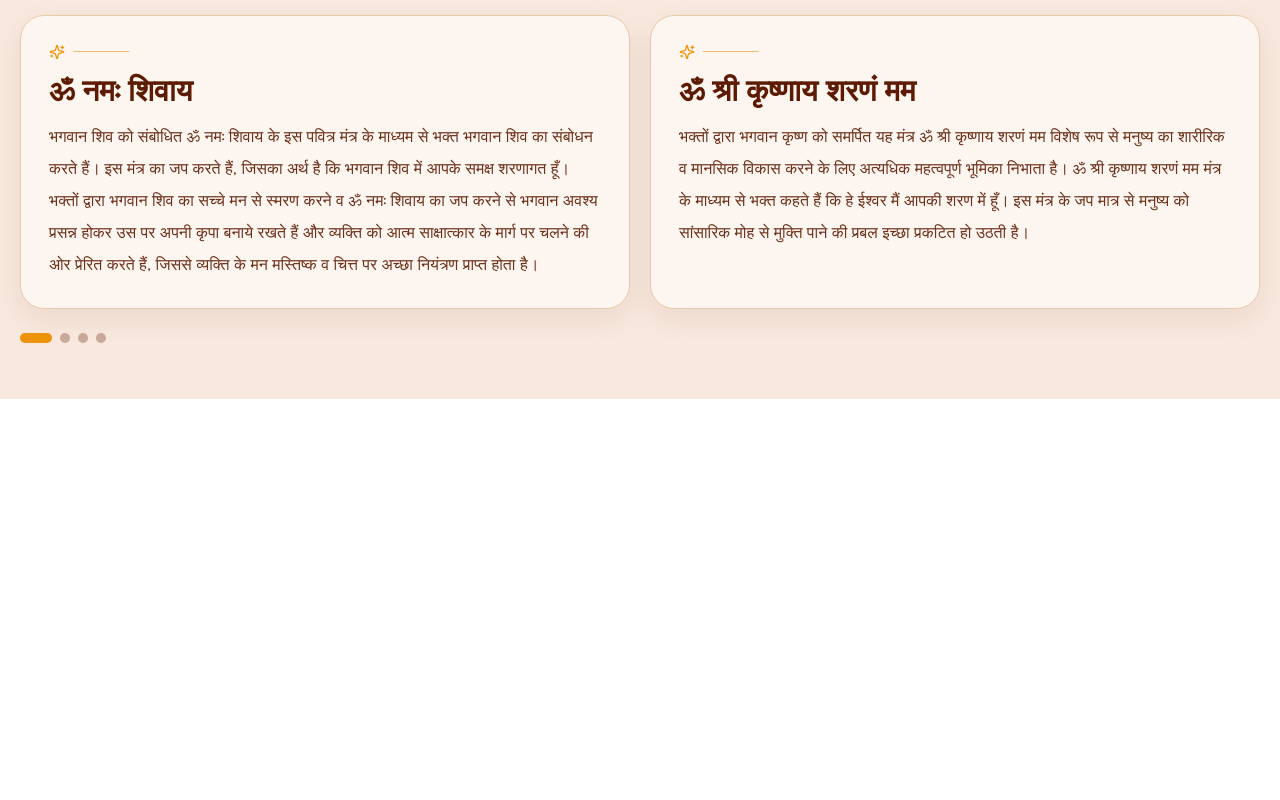
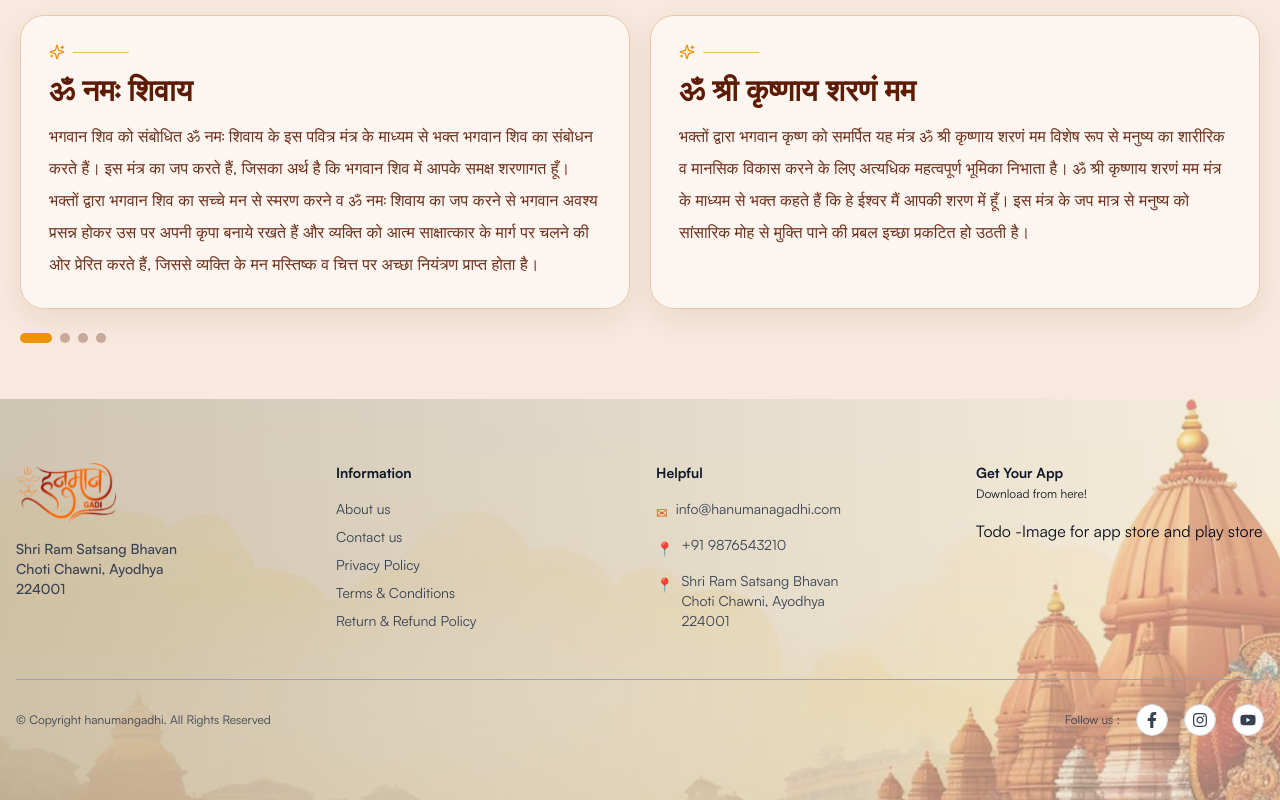
Before and after one commit to Sumit-Jangir/HanumanGadi, a Next.js app: page / in a window 1280 px wide. Shown: the part 1161-1961 px from the top of the page. Before the commit the page ends 1560 px from the top, so only its background shows below. Built offline with nearby package versions, Linux system fonts and the light colour scheme; no server answers.

Commit message:
feat: add footer

```diff
--- a/src/app/layout.tsx
+++ b/src/app/layout.tsx
@@ -7,8 +7,8 @@ import HolyLoader from "holy-loader";
 import Providers from "./providers";
 
 export const metadata: Metadata = {
-  title: "Shopco",
-  description: "Generated by create next app",
+  title: "Hanuman Gadi",
+  description: "Hanuman Gadi - श्री रामसत्संग भवन अयोध्या",
 };
 
 export const viewport: Viewport = {
@@ -29,7 +29,7 @@ export default function RootLayout({
           <TopNavbar />
           {children}
         </Providers>
-        {/* <Footer /> */}
+        <Footer />
       </body>
     </html>
   );
--- a/src/components/layout/Footer/index.tsx
+++ b/src/components/layout/Footer/index.tsx
@@ -1,147 +1,182 @@
+"use client";
 import { cn } from "@/lib/utils";
 import { integralCF } from "@/styles/fonts";
 import React from "react";
-import { PaymentBadge, SocialNetworks } from "./footer.types";
-import { FaFacebookF, FaGithub, FaInstagram, FaTwitter } from "react-icons/fa";
+import { SocialNetworks } from "./footer.types";
+import { FaFacebookF, FaInstagram, FaYoutube } from "react-icons/fa";
 import Link from "next/link";
-import LinksSection from "./LinksSection";
 import Image from "next/image";
-import NewsLetterSection from "./NewsLetterSection";
-import LayoutSpacing from "./LayoutSpacing";
+import { useLanguageStore } from "@/lib/stores/languageStore";
 
 const socialsData: SocialNetworks[] = [
   {
     id: 1,
-    icon: <FaTwitter />,
-    url: "https://twitter.com",
-  },
-  {
-    id: 2,
     icon: <FaFacebookF />,
     url: "https://facebook.com",
   },
   {
-    id: 3,
+    id: 2,
     icon: <FaInstagram />,
     url: "https://instagram.com",
   },
   {
-    id: 4,
-    icon: <FaGithub />,
-    url: "https://github.com/mohammadoftadeh",
-  },
-];
-
-const paymentBadgesData: PaymentBadge[] = [
-  {
-    id: 1,
-    srcUrl: "/icons/Visa.svg",
-  },
-  {
-    id: 2,
-    srcUrl: "/icons/mastercard.svg",
-  },
-  {
     id: 3,
-    srcUrl: "/icons/paypal.svg",
-  },
-  {
-    id: 4,
-    srcUrl: "/icons/applePay.svg",
-  },
-  {
-    id: 5,
-    srcUrl: "/icons/googlePay.svg",
+    icon: <FaYoutube />,
+    url: "https://youtube.com",
   },
 ];
 
 const Footer = () => {
+  const language = useLanguageStore((state) => state.language);
   return (
-    <footer className="mt-10">
-      <div className="relative">
-        <div className="absolute bottom-0 w-full h-1/2 bg-[#F0F0F0]"></div>
-        <div className="px-4">
-          <NewsLetterSection />
-        </div>
-      </div>
-      <div className="pt-8 md:pt-[50px] bg-[#F0F0F0] px-4 pb-4">
-        <div className="max-w-frame mx-auto">
-          <nav className="lg:grid lg:grid-cols-12 mb-8">
-            <div className="flex flex-col lg:col-span-3 lg:max-w-[248px]">
-              <h1
-                className={cn([
-                  integralCF.className,
-                  "text-[28px] lg:text-[32px] mb-6",
-                ])}
-              >
-                SHOP.CO
-              </h1>
-              <p className="text-black/60 text-sm mb-9">
-                We have clothes that suits your style and which you’re proud to
-                wear. From women to men.
+    <footer>
+      <div className="relative w-full bg-cover bg-top" style={{
+        backgroundImage: "url('/banners/footer-bg.png')",
+        backgroundColor: "#F5E6D3"
+      }}>
+        {/* Overlay */}
+        <div className="absolute inset-0 bg-gradient-to-r from-[rgba(147,133,113,0.4)] to-transparent"></div>
+
+        {/* Content */}
+        <div className="relative z-10 px-4 py-12 md:py-16">
+          <div className="max-w-7xl mx-auto">
+            <div className="grid grid-cols-1 md:grid-cols-2 lg:grid-cols-4 gap-8 mb-12">
+
+              {/* Logo and Address Section */}
+              <div className="flex flex-col">
+                <Image
+                  src="/logo/logo.svg"
+                  alt="Hanuman Gadhi"
+                  width={100}
+                  height={100}
+                  className="mb-4"
+                  priority
+                />
+                <p className="text-xs md:text-sm text-gray-700 leading-relaxed font-medium">
+                  {language === "hi" ? (
+                    <>
+                      श्री रामसत्संग भवन<br />
+                      छोटी छावनी, अयोध्या<br />
+                      224001
+                    </>
+                  ) : (
+                    <>
+                      Shri Ram Satsang Bhavan<br />
+                      Choti Chawni, Ayodhya<br />
+                      224001
+                    </>
+                  )}
+                </p>
+              </div>
+
+              {/* Information Section */}
+              <div>
+                <h3 className="text-sm font-bold text-gray-900 mb-4">Information</h3>
+                <ul className="space-y-2 text-xs md:text-sm">
+                  <li>
+                    <Link href="#" className="text-gray-700 hover:text-orange-600 transition">
+                      About us
+                    </Link>
+                  </li>
+                  <li>
+                    <Link href="#" className="text-gray-700 hover:text-orange-600 transition">
+                      Contact us
+                    </Link>
+                  </li>
+                  <li>
+                    <Link href="#" className="text-gray-700 hover:text-orange-600 transition">
+                      Privacy Policy
+                    </Link>
+                  </li>
+                  <li>
+                    <Link href="#" className="text-gray-700 hover:text-orange-600 transition">
+                      Terms & Conditions
+                    </Link>
+                  </li>
+                  <li>
+                    <Link href="#" className="text-gray-700 hover:text-orange-600 transition">
+                      Return & Refund Policy
+                    </Link>
+                  </li>
+                </ul>
+              </div>
+
+              {/* Helpful Section */}
+              <div>
+                <h3 className="text-sm font-bold text-gray-900 mb-4">Helpful</h3>
+                <div className="space-y-3 text-xs md:text-sm">
+                  <div className="flex items-start gap-2">
+                    <span className="text-orange-600 mt-1">✉</span>
+                    <a href="mailto:info@hanumanagadhi.com" className="text-gray-700 hover:text-orange-600 transition">
+                      info@hanumanagadhi.com
+                    </a>
+                  </div>
+                  <div className="flex items-start gap-2">
+                    <span className="text-orange-600 mt-1">📍</span>
+                    <a href="tel:+919876543210" className="text-gray-700 hover:text-orange-600 transition">
+                      +91 9876543210
+                    </a>
+                  </div>
+                  <div className="flex items-start gap-2">
+                    <span className="text-orange-600 mt-1">📍</span>
+                    <p className="text-gray-700">
+                      Shri Ram Satsang Bhavan<br />
+                      Choti Chawni, Ayodhya<br />
+                      224001
+                    </p>
+                  </div>
+                </div>
+              </div>
+
+              {/* Get Your App Section */}
+              <div>
+                <h3 className="text-sm font-bold text-gray-900 mb-4">Get Your App<br /><span className="text-xs font-normal">Download from here!</span></h3>
+                <div className="space-y-3">
+                  {/* <Link href="#" className="flex items-center gap-2 bg-white px-3 py-2 rounded border border-gray-300 hover:border-orange-600 transition w-fit">
+                    <span className="text-xl">🍎</span>
+                    <div>
+                      <div className="text-xs text-gray-600">Download on</div>
+                      <div className="text-sm font-bold text-gray-900">App Store</div>
+                    </div>
+                  </Link>
+                  <Link href="#" className="flex items-center gap-2 bg-white px-3 py-2 rounded border border-gray-300 hover:border-orange-600 transition w-fit">
+                    <span className="text-xl">🎮</span>
+                    <div>
+                      <div className="text-xs text-gray-600">Get it on</div>
+                      <div className="text-sm font-bold text-gray-900">Google Play</div>
+                    </div>
+                  </Link> */}
+                  Todo -Image for app store and play store
+                </div>
+              </div>
+
+            </div>
+
+            {/* Divider */}
+            <hr className="border-t border-gray-400 mb-6" />
+
+            {/* Bottom Section */}
+            <div className="flex flex-col md:flex-row justify-between items-center gap-4">
+              <p className="text-xs text-gray-700 text-center md:text-left">
+                © Copyright hanumangadhi. All Rights Reserved
               </p>
-              <div className="flex items-center">
+
+              {/* Social Icons */}
+              <div className="flex items-center gap-4">
+                <span className="text-xs text-gray-700">Follow us :</span>
                 {socialsData.map((social) => (
                   <Link
                     href={social.url}
                     key={social.id}
-                    className="bg-white hover:bg-black hover:text-white transition-all mr-3 w-7 h-7 rounded-full border border-black/20 flex items-center justify-center p-1.5"
+                    className="bg-white hover:bg-orange-600 hover:text-white transition-all w-8 h-8 rounded-full border border-gray-300 flex items-center justify-center text-gray-700"
                   >
                     {social.icon}
                   </Link>
                 ))}
               </div>
             </div>
-            <div className="hidden lg:grid col-span-9 lg:grid-cols-4 lg:pl-10">
-              <LinksSection />
-            </div>
-            <div className="grid lg:hidden grid-cols-2 sm:grid-cols-4">
-              <LinksSection />
-            </div>
-          </nav>
-
-          <hr className="h-[1px] border-t-black/10 mb-6" />
-          <div className="flex flex-col sm:flex-row justify-center sm:justify-between items-center mb-2">
-            <p className="text-sm text-center sm:text-left text-black/60 mb-4 sm:mb-0 sm:mr-1">
-              Shop.co © Made by{" "}
-              <Link
-                href="https://github.com/mohammadoftadeh"
-                className="text-black font-medium"
-              >
-                Mohammad Oftadeh
-              </Link>
-              {", "}
-              Designed by{" "}
-              <Link
-                href="https://www.figma.com/@hamzauix"
-                className="text-black font-medium"
-              >
-                Hamza Naeem
-              </Link>
-            </p>
-            <div className="flex items-center">
-              {paymentBadgesData.map((badge, _, arr) => (
-                <span
-                  key={badge.id}
-                  className={cn([
-                    arr.length !== badge.id && "mr-3",
-                    "w-[46px] h-[30px] rounded-[5px] border-[#D6DCE5] bg-white flex items-center justify-center",
-                  ])}
-                >
-                  <Image
-                    priority
-                    src={badge.srcUrl}
-                    width={33}
-                    height={100}
-                    alt="user"
-                    className="max-h-[15px]"
-                  />
-                </span>
-              ))}
-            </div>
           </div>
         </div>
-        <LayoutSpacing />
       </div>
     </footer>
   );
```
Also changed, not shown: public/banners/footer-bg.png (added).
